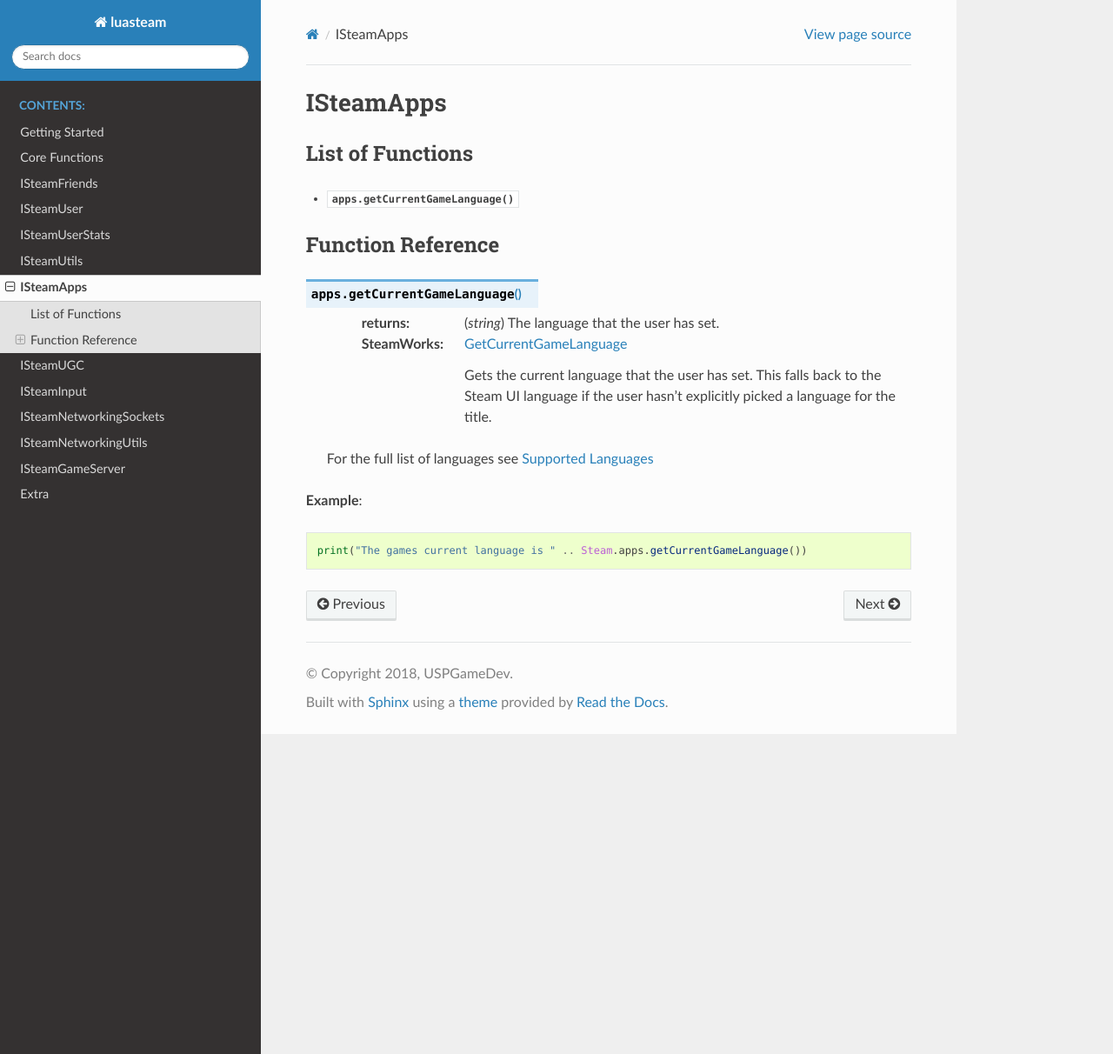
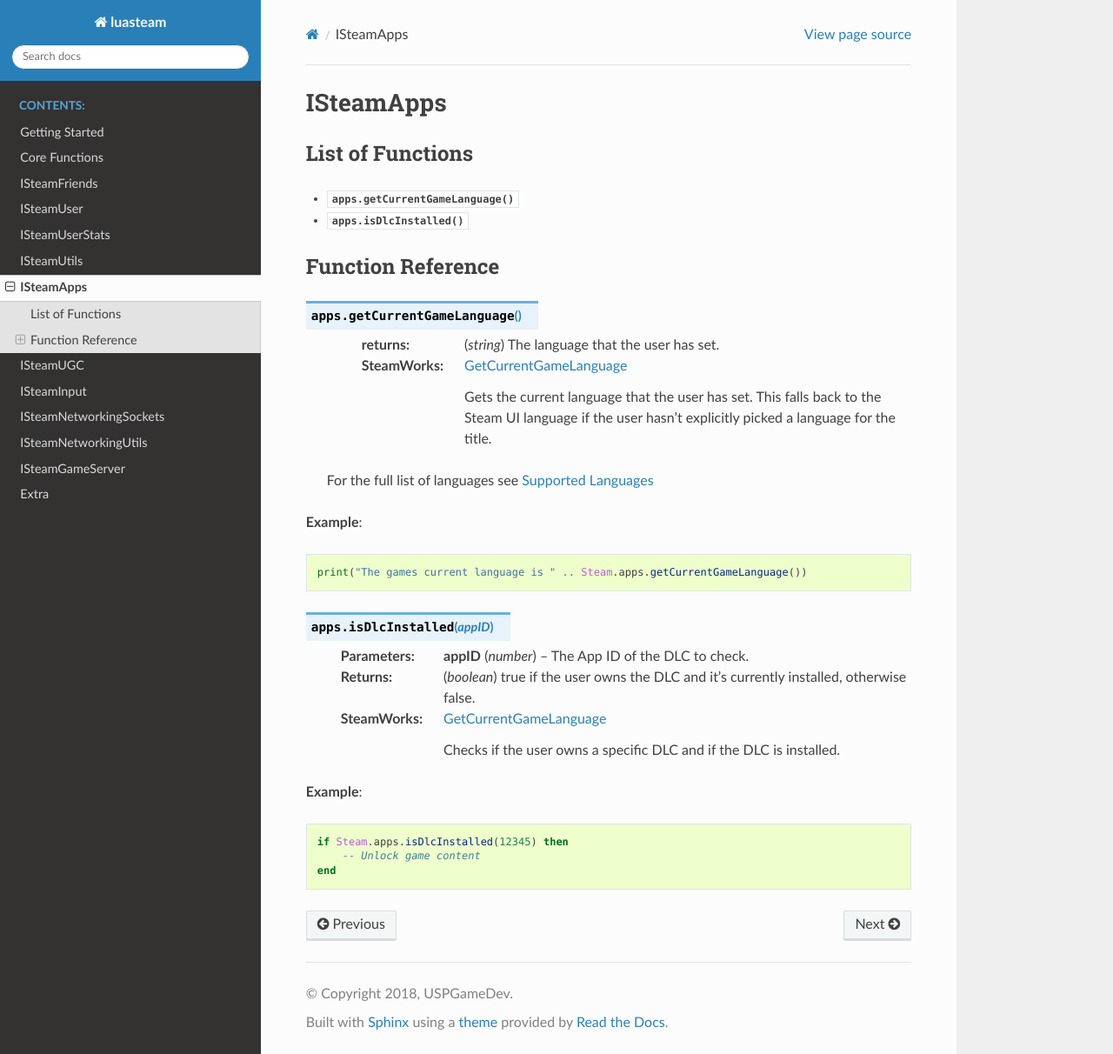
Before and after one commit to uspgamedev/luasteam, a Sphinx documentation site: the page built from docs/apps.rst, in a window 1280 px wide and 1212 px high. Shown: the whole window at 87% size. Built offline with Sphinx 7.4.7 and the Read the Docs theme 2.0.0, drawn with Linux system fonts in a browser that asks for light colours.

Commit message:
Add docs for isDlcInstalled

```diff
--- a/docs/apps.rst
+++ b/docs/apps.rst
@@ -6,6 +6,7 @@ List of Functions
 -----------------
 
 * :func:`apps.getCurrentGameLanguage`
+* :func:`apps.isDlcInstalled`
 
 
 Function Reference
@@ -24,3 +25,19 @@ Function Reference
 **Example**::
 
     print("The games current language is " .. Steam.apps.getCurrentGameLanguage())
+
+
+.. function:: apps.isDlcInstalled(appID)
+
+    :param number appID: The App ID of the DLC to check.
+    :returns: (`boolean`) true if the user owns the DLC and it's currently installed, otherwise false.
+    :SteamWorks: `GetCurrentGameLanguage <https://partner.steamgames.com/doc/api/ISteamApps#BIsDlcInstalled>`_
+
+	Checks if the user owns a specific DLC and if the DLC is installed.
+
+
+**Example**::
+
+    if Steam.apps.isDlcInstalled(12345) then
+        -- Unlock game content
+    end
```
